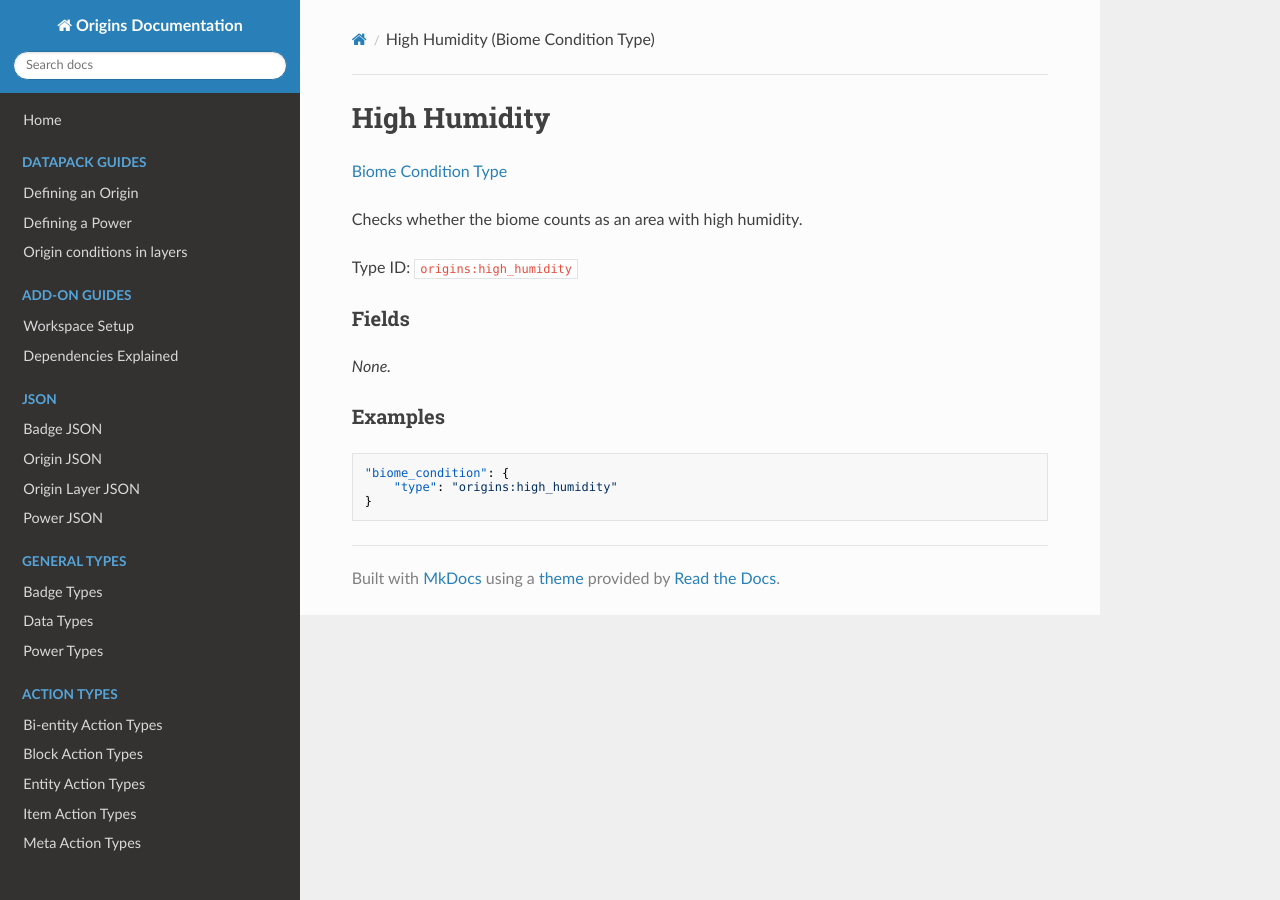
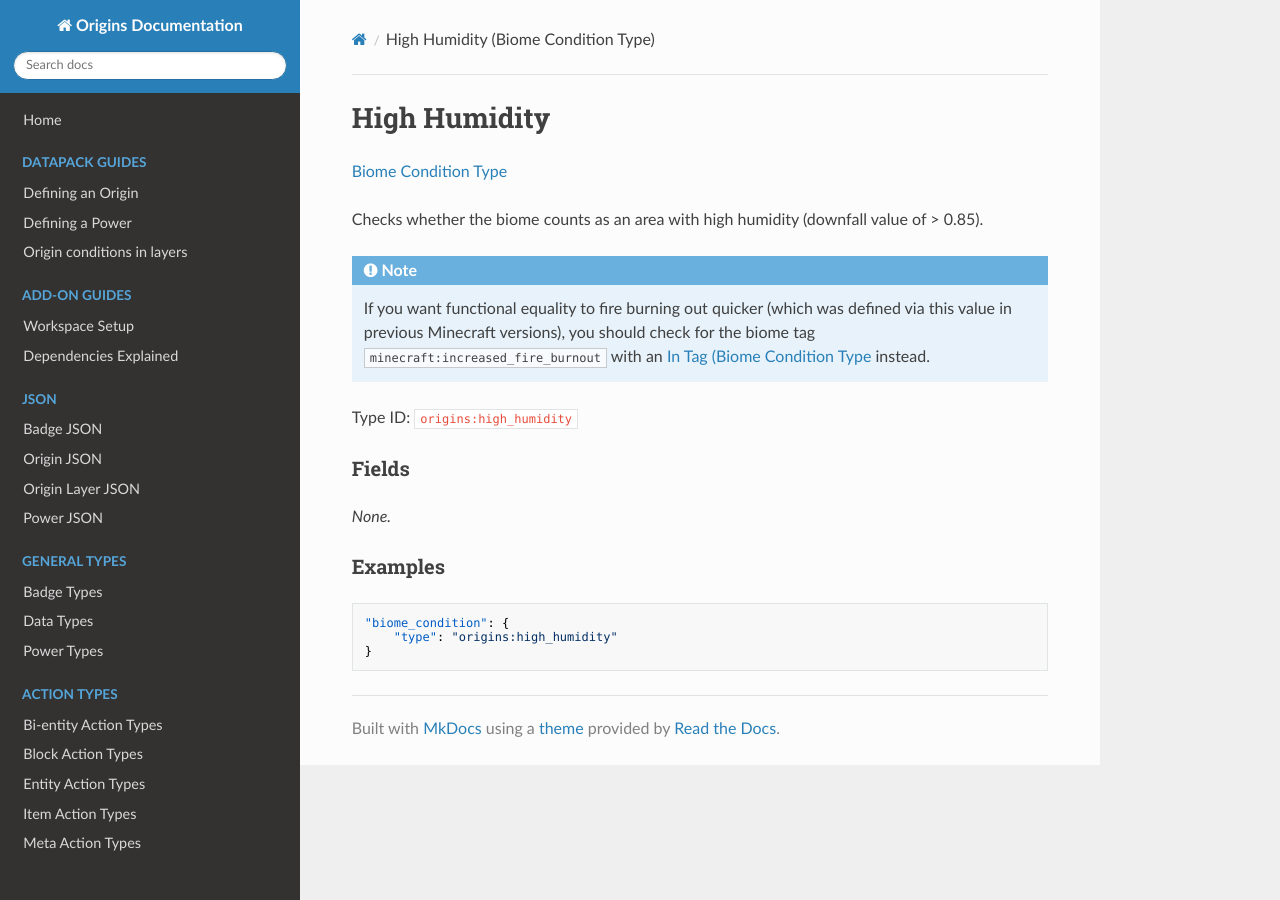
Before and after one commit to apace100/origins-docs, an MkDocs documentation site: the page built from docs/types/biome_condition_types/high_humidity.md, in a window 1280 px wide. Built offline with MkDocs 1.6.1, drawn with Linux system fonts in a browser that asks for light colours; nearby versions of some CDN libraries.

Commit message:
Updated high_humidity and precipitation biome conditions

```diff
--- a/docs/types/biome_condition_types/high_humidity.md
+++ b/docs/types/biome_condition_types/high_humidity.md
@@ -7,7 +7,11 @@ date: 2021-04-05
 
 [Biome Condition Type](../biome_condition_types.md)
 
-Checks whether the biome counts as an area with high humidity.
+Checks whether the biome counts as an area with high humidity (downfall value of > 0.85).
+
+!!! note
+
+    If you want functional equality to fire burning out quicker (which was defined via this value in previous Minecraft versions), you should check for the biome tag `minecraft:increased_fire_burnout` with an [In Tag (Biome Condition Type](in_tag.md) instead.
 
 Type ID: `origins:high_humidity`
 
```
Also changed, not shown: docs/types/biome_condition_types/precipitation.md (+1 -1 lines).
